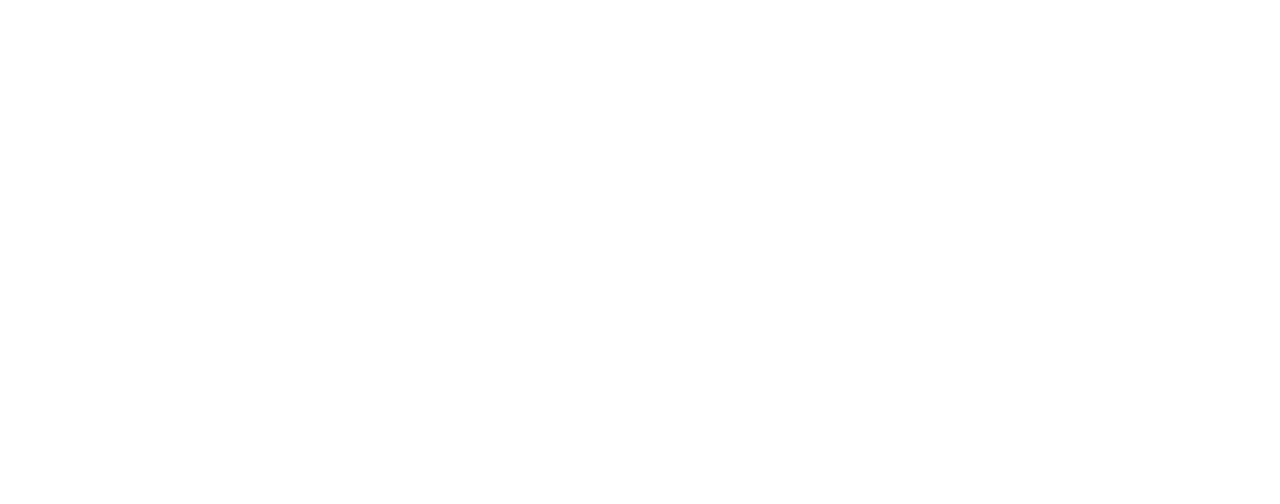
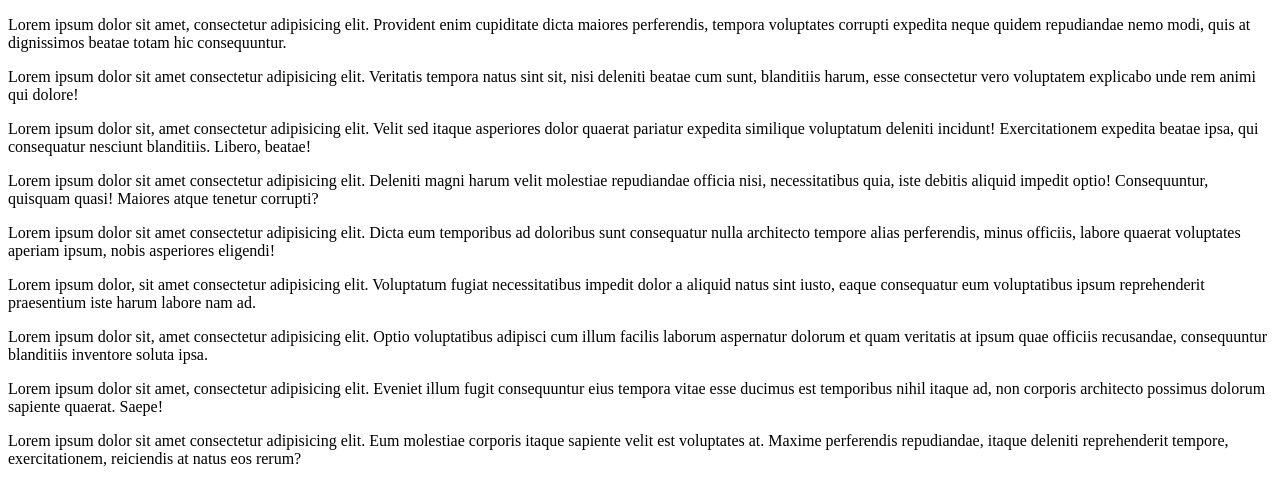
Before and after one commit to valealvarez2854/claseCSS, a plain HTML site: page index.html in a window 1280 px wide. Drawn offline with Linux system fonts and the light colour scheme.

Commit message:
CSS parrafos

```diff
--- a/index.html
+++ b/index.html
@@ -10,6 +10,25 @@
 
     </header>
     <main>
+        <sectionz>
+            <p>Lorem ipsum dolor sit amet, consectetur adipisicing elit. Provident enim cupiditate dicta maiores perferendis, tempora voluptates corrupti expedita neque quidem repudiandae nemo modi, quis at dignissimos beatae totam hic consequuntur.</p>
+            <p>Lorem ipsum dolor sit amet consectetur adipisicing elit. Veritatis tempora natus sint sit, nisi deleniti beatae cum sunt, blanditiis harum, esse consectetur vero voluptatem explicabo unde rem animi qui dolore!</p>
+            <p>Lorem ipsum dolor sit, amet consectetur adipisicing elit. Velit sed itaque asperiores dolor quaerat pariatur expedita similique voluptatum deleniti incidunt! Exercitationem expedita beatae ipsa, qui consequatur nesciunt blanditiis. Libero, beatae!</p>
+
+        </sectionz>
+        <section>
+            <p>Lorem ipsum dolor sit amet consectetur adipisicing elit. Deleniti magni harum velit molestiae repudiandae officia nisi, necessitatibus quia, iste debitis aliquid impedit optio! Consequuntur, quisquam quasi! Maiores atque tenetur corrupti?</p>
+            <p>Lorem ipsum dolor sit amet consectetur adipisicing elit. Dicta eum temporibus ad doloribus sunt consequatur nulla architecto tempore alias perferendis, minus officiis, labore quaerat voluptates aperiam ipsum, nobis asperiores eligendi!</p>
+            <p>Lorem ipsum dolor, sit amet consectetur adipisicing elit. Voluptatum fugiat necessitatibus impedit dolor a aliquid natus sint iusto, eaque consequatur eum voluptatibus ipsum reprehenderit praesentium iste harum labore nam ad.</p>
+
+        </section>
+        <p>Lorem ipsum dolor sit, amet consectetur adipisicing elit. Optio voluptatibus adipisci cum illum facilis laborum aspernatur dolorum et quam veritatis at ipsum quae officiis recusandae, consequuntur blanditiis inventore soluta ipsa.</p>
+        <p>Lorem ipsum dolor sit amet, consectetur adipisicing elit. Eveniet illum fugit consequuntur eius tempora vitae esse ducimus est temporibus nihil itaque ad, non corporis architecto possimus dolorum sapiente quaerat. Saepe!</p>
+        <p>Lorem ipsum dolor sit amet consectetur adipisicing elit. Eum molestiae corporis itaque sapiente velit est voluptates at. Maxime perferendis repudiandae, itaque deleniti reprehenderit tempore, exercitationem, reiciendis at natus eos rerum?</p>
+        <section>
+
+        </section>
+
 
     </main>
     <footer>
```
